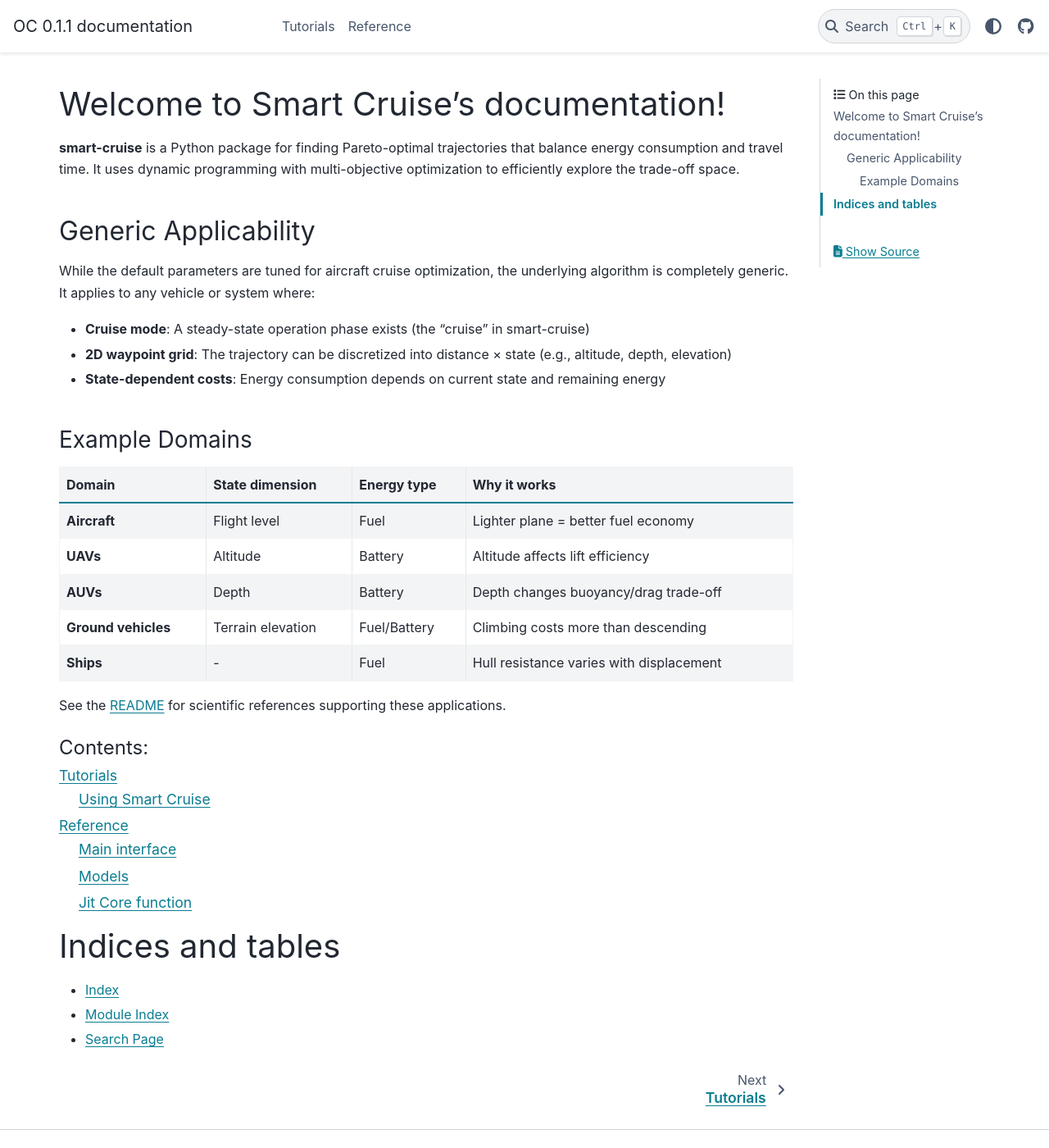
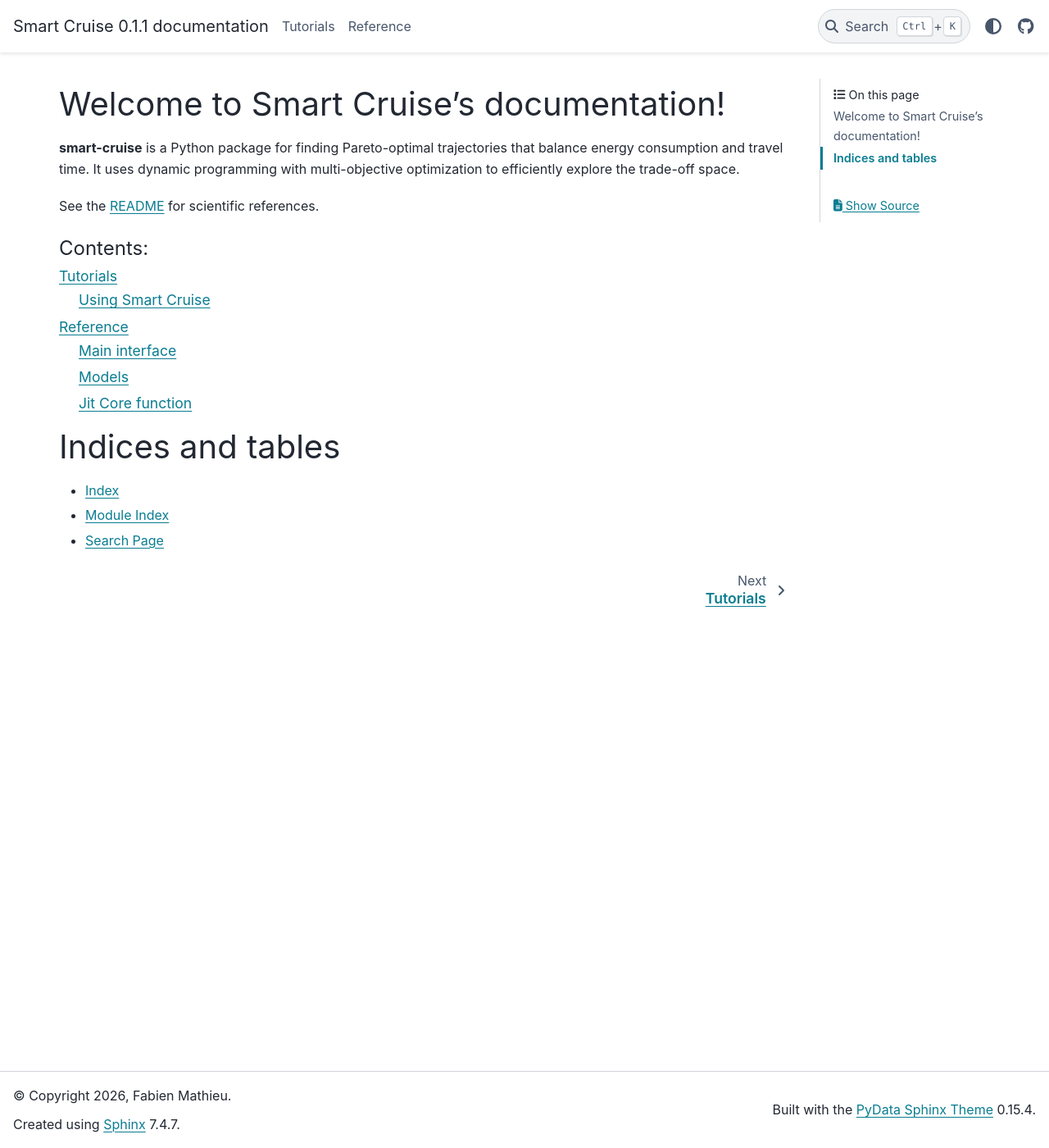
Before and after one commit to balouf/smart-cruise, a Sphinx documentation site: the page built from docs/index.md, in a window 1280 px wide and 1400 px high. Shown: the whole window at 82% size. Built offline with Sphinx 7.4.7 and the PyData theme 0.15.4, drawn with Linux system fonts in a browser that asks for light colours; pages that are not in the unit, such as notebooks, are missing from menus; the version number is read from the project's files by our own code; some of the changed text lies outside the part shown.

```diff
--- a/docs/conf.py
+++ b/docs/conf.py
@@ -76,8 +76,8 @@ source_suffix = [".rst", ".md"]
 master_doc = "index"
 
 # General information about the project.
-project = "OC"
-copyright = "2025, Fabien Mathieu"
+project = "Smart Cruise"
+copyright = "2026, Fabien Mathieu"
 author = "Fabien Mathieu"
 
 # The version info for the project you're documenting, acts as replacement
--- a/docs/index.md
+++ b/docs/index.md
@@ -4,26 +4,7 @@
 energy consumption and travel time. It uses dynamic programming with multi-objective
 optimization to efficiently explore the trade-off space.
 
-## Generic Applicability
-
-While the default parameters are tuned for aircraft cruise optimization, the underlying
-algorithm is completely generic. It applies to any vehicle or system where:
-
-- **Cruise mode**: A steady-state operation phase exists (the "cruise" in smart-cruise)
-- **2D waypoint grid**: The trajectory can be discretized into distance × state (e.g., altitude, depth, elevation)
-- **State-dependent costs**: Energy consumption depends on current state and remaining energy
-
-### Example Domains
-
-| Domain | State dimension | Energy type | Why it works |
-|--------|-----------------|-------------|--------------|
-| **Aircraft** | Flight level | Fuel | Lighter plane = better fuel economy |
-| **UAVs** | Altitude | Battery | Altitude affects lift efficiency |
-| **AUVs** | Depth | Battery | Depth changes buoyancy/drag trade-off |
-| **Ground vehicles** | Terrain elevation | Fuel/Battery | Climbing costs more than descending |
-| **Ships** | - | Fuel | Hull resistance varies with displacement |
-
-See the [README](presentation/readme.md) for scientific references supporting these applications.
+See the [README](presentation/readme.md) for scientific references.
 
 :::{toctree}
 :maxdepth: 2
--- a/smart_cruise/__init__.py
+++ b/smart_cruise/__init__.py
@@ -1,4 +1,4 @@
-"""Top-level package for Optimal Cruise Computation."""
+"""Top-level package for Smart Cruise."""
 
 from importlib.metadata import metadata
 from smart_cruise.models import CostModel as CostModel
```
Also changed, not shown: README.md (+29 -18 lines), docs/presentation/installation.md (+2 -2 lines), docs/reference/models.md (+6 -6 lines), pyproject.toml (+8 -0 lines), docs/tutorials/using.ipynb, 5 other files.
